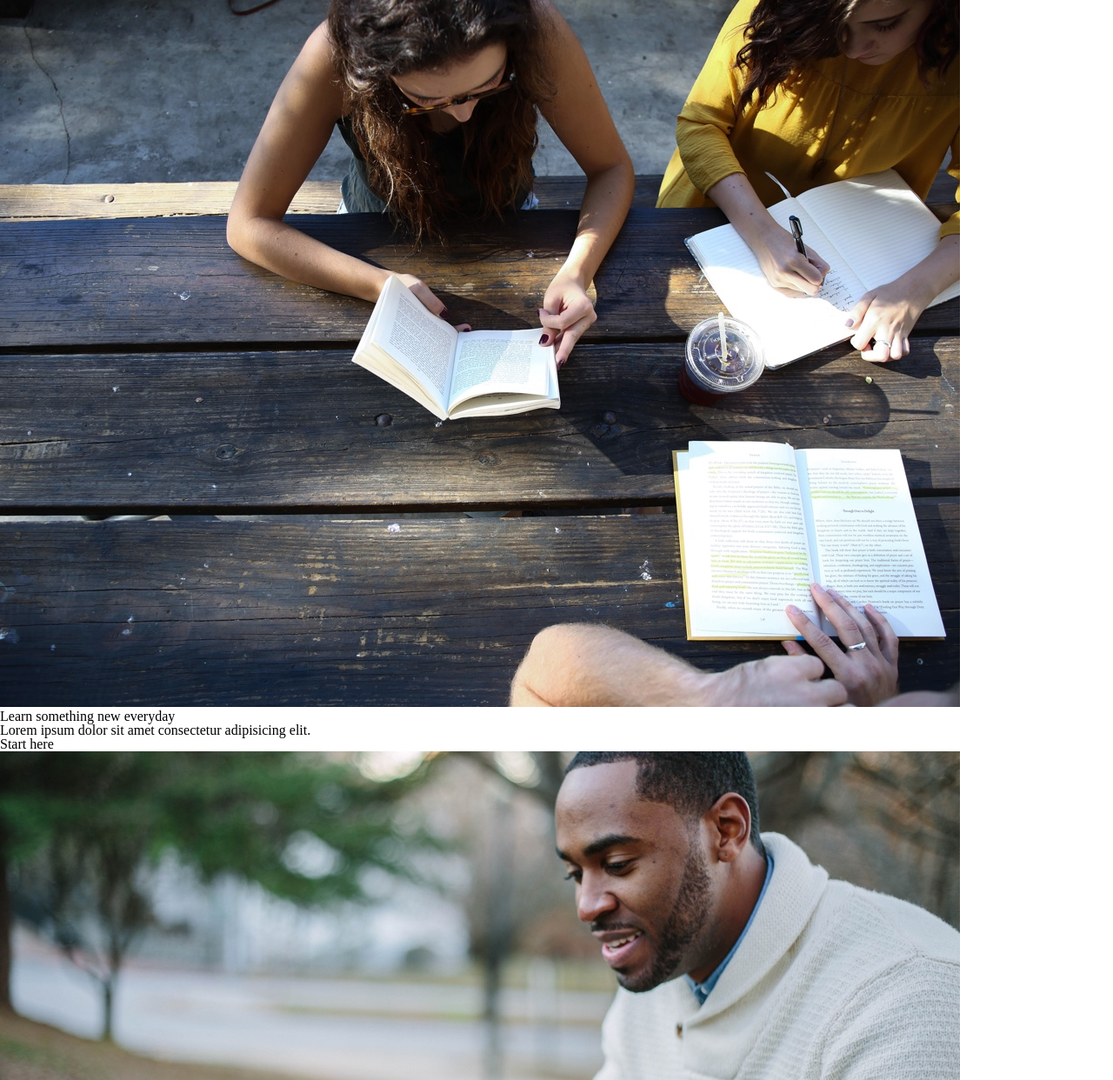
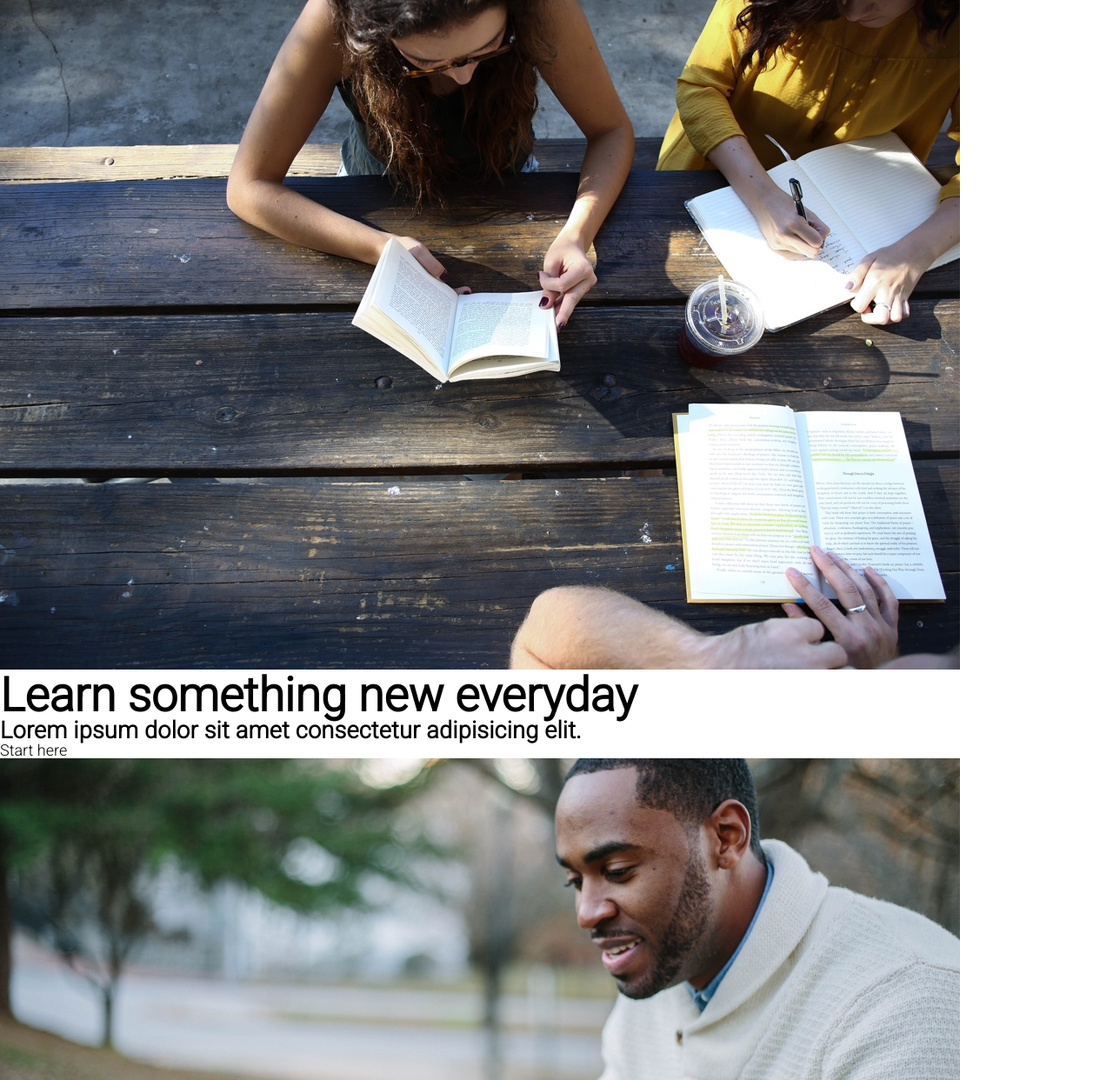
Before and after one commit to joanneberina/capstone_colmar, a plain HTML site: page index.html in a window 1280 px wide. Shown: the part 118-1360 px from the top of the page at 87% size. Drawn offline with Linux system fonts and the light colour scheme.

Commit message:
edit html and add css

```diff
--- a/index.html
+++ b/index.html
@@ -3,6 +3,8 @@
 <head>
     <link rel="stylesheet" href="./resources/css/reset.css">
     <link rel="stylesheet" href="./resources/css/styles.css">
+    <link href="https://fonts.googleapis.com/css?family=Cabin" rel="stylesheet">
+    <link href="https://fonts.googleapis.com/css?family=Roboto:300" rel="stylesheet">
     <meta charset="UTF-8">
     <meta name="viewport" content="width=device-width, initial-scale=1.0">
     <meta http-equiv="X-UA-Compatible" content="ie=edge">
@@ -10,7 +12,6 @@
 </head>
 <body>
     <!-- header and navigation -->
-    <header>
     <nav>
         <div class="logo">
             <img src="./resources/images/ic-logo.svg" alt="colmar academy logo, solid black lion">
@@ -25,6 +26,7 @@
             <span><li>Sign in</li></span>
         </ul>
     </nav>
+    <header>
         <div id="banner">
             <img src="./resources/images/banner.jpg" alt="Study group in campus grounds">
             <div id="starthere">
@@ -47,9 +49,10 @@
         <div>
         <div class="info-desktop">
             <div class="card">
-                <img src="./resources/images/information-orientation.jpg"
+                <img src="./resources/images/information-orientation.jpg" alt="overhead view of people walking">
+                <!-- <img src="./resources/images/information-orientation.jpg"
                     srcset="./resources/images/information-campus-mobile.jpg 480w, ./resources/images/information-orientation.jpg 960w"
-                    alt="overhead view of people walking">
+                    alt="overhead view of people walking"> -->
                 <h3>Orientation date</h3>
                 <p>Tue 10/11 &amp; Wed 10/12: 8am-3pm</p>
                 <p class="readmore">Read more</p>
--- a/resources/css/styles.css
+++ b/resources/css/styles.css
@@ -0,0 +1,33 @@
+html {
+    font-family: 'Roboto', sans-serif;
+    font-size: 18px;
+    line-height: 1.8em;
+}
+/* general styles */
+h1 {
+    font-size: 3em;
+    font-weight: 900;
+}
+
+h2 {
+    font-size: 1.5em;
+    font-weight: 700;
+    letter-spacing: 0.01em;
+}
+
+h3 {
+    font-weight: 700;
+    letter-spacing: 0.02em;
+}
+
+p {
+    font-weight: 300;
+}
+
+header {
+    display: flex;
+}
+
+nav {
+    display: flex;
+}
```
Also changed, not shown: 1 other file. Lines whose indentation alone changed are shown as unchanged.
